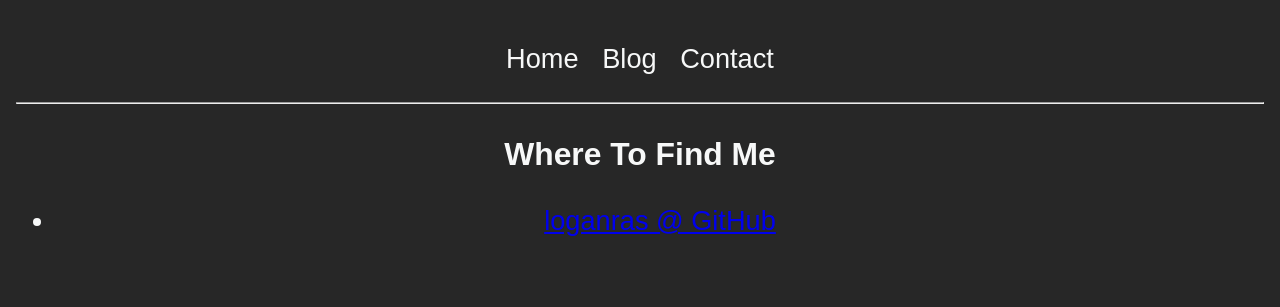
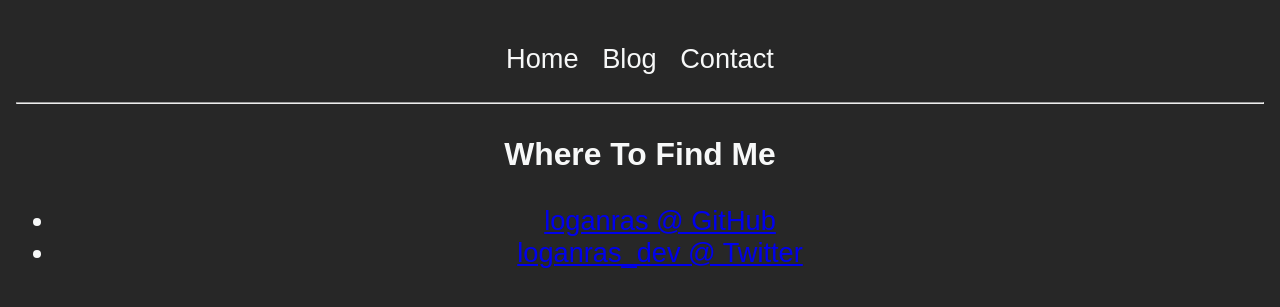
Before and after one commit to codingLogan/codingLogan.github.io, a Jekyll site: the page built from contact.html, in a window 1280 px wide. Shown: the top 307 px of the page. Built offline with Jekyll 4.4.1, drawn with Linux system fonts in a browser that asks for light colours.

Commit message:
Update contact.html

```diff
--- a/contact.html
+++ b/contact.html
@@ -8,5 +8,8 @@ title: Contact
         <li>
             <a href="https://github.com/loganras" target="_blank">loganras @ GitHub</a>
         </li>
+        <li>
+            <a href="https://twitter.com/loganras_dev" target="_blank">loganras_dev @ Twitter</a>
+        </li>
     </ul>
 </section>
```
